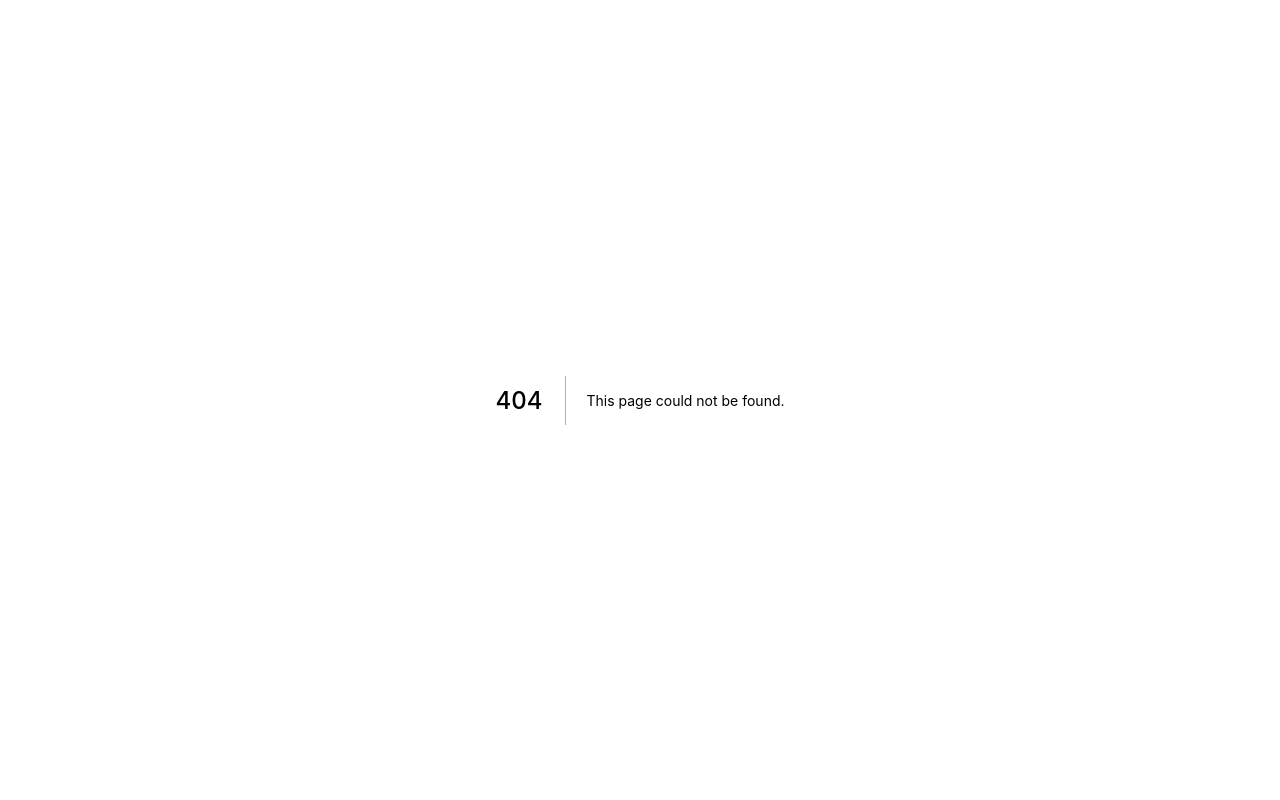
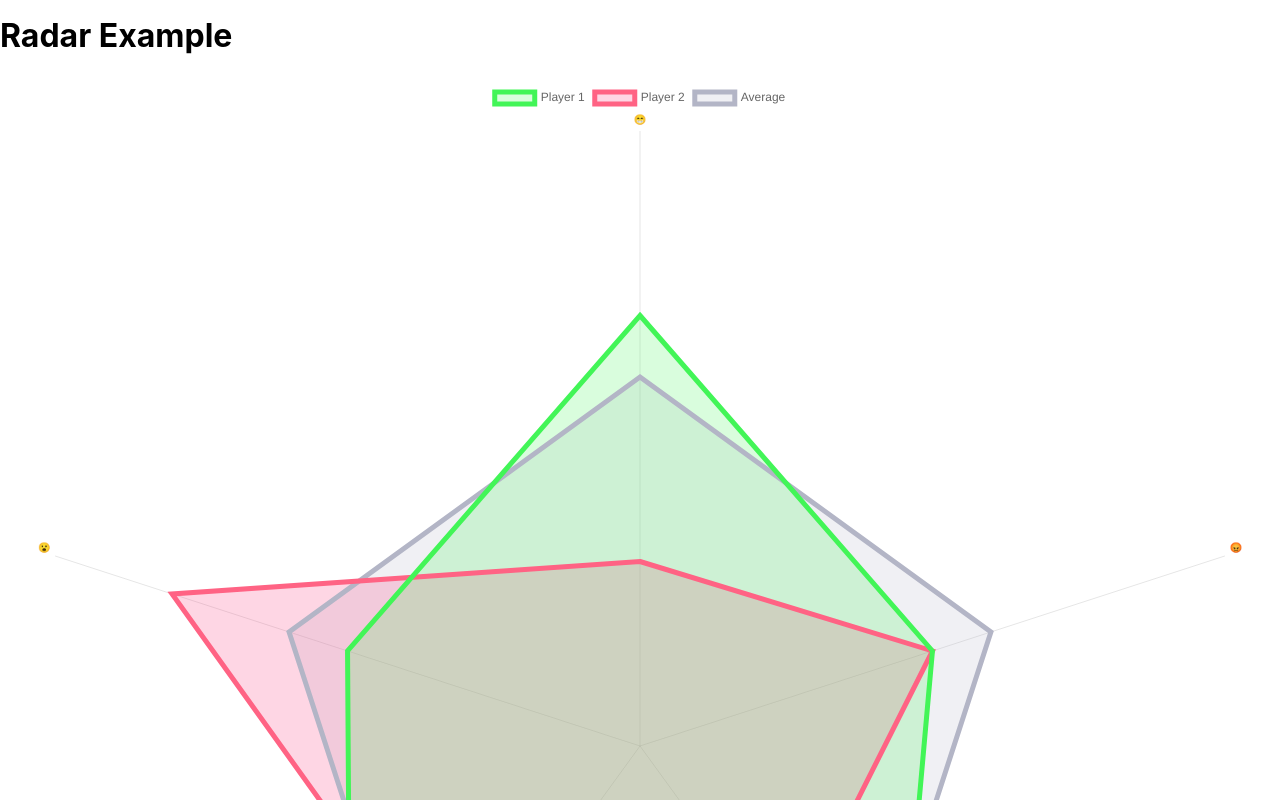
Before and after one commit to josefssonemil/emotion-star, a Next.js app: page /finalScreenTesting in a window 1280 px wide. Before the commit this address had no page. Shown: the top 800 px of the page. Built offline with nearby package versions, Linux system fonts and the light colour scheme.

Commit message:
Created example of radar diagram

```diff
--- /dev/null
+++ b/components/radar.tsx
@@ -0,0 +1,76 @@
+import React from 'react';
+import {Radar} from 'react-chartjs-2';
+
+const data = {
+  labels: ['😁', '😡', '😥', '😐', '😮'],
+  datasets: [
+    {
+      label: 'Player 1',
+      backgroundColor: 'rgba(66, 245, 87,0.2)',
+      borderColor: 'rgba(66, 245, 87,1)',
+      borderWidth: 5,
+      pointBackgroundColor: 'rgba(155,99,132,1)',
+      pointBorderColor: '#fff',
+      pointHoverBackgroundColor: '#fff',
+      pointHoverBorderColor: 'rgba(179,181,198,1)',
+      pointRadius: 0,
+      data: [70, 50, 70, 80, 50]
+    },
+    {
+      label: 'Player 2',
+      backgroundColor: 'rgba(247, 52, 120,0.2)',
+      borderColor: 'rgba(255,99,132,1)',
+      borderWidth: 5,
+      pointBackgroundColor: 'rgba(255,99,132,1)',
+      pointBorderColor: '#fff',
+      pointHoverBackgroundColor: '#fff',
+      pointHoverBorderColor: 'rgba(255,99,132,1)',
+      pointRadius: 0,
+      data: [30, 50, 40, 50, 80,]
+    },
+    {
+      label: 'Average',
+      backgroundColor: 'rgba(179,181,198,0.2)',
+      borderColor: 'rgba(179,181,198,1)',
+      borderWidth: 5,
+      pointBackgroundColor: 'rgba(179,181,198,1)',
+      pointBorderColor: '#fff',
+      pointHoverBackgroundColor: '#fff',
+      pointHoverBorderColor: 'rgba(255,99,132,1)',
+      pointRadius: 0,
+      data: [60, 60, 60, 60, 60,]
+    }
+  ]
+};
+
+const options={
+    scale: {
+        scaleLabel: {
+            fontSize: 100
+        },
+        angleLines: {
+            display: true
+        },
+        gridLines: {
+            circular: false,
+            display: false
+        },
+        ticks: {
+            display: false,
+            suggestedMin: 0,
+            suggestedMax: 100
+        }
+    }
+}
+const RadarChart = () => (
+  <div>
+    <h2>Radar Example</h2>
+    <Radar
+        data={data}
+        width={200}
+        height={200}
+        options={options}
+    />
+  </div>
+);
+export default RadarChart
--- a/package.json
+++ b/package.json
@@ -6,14 +6,15 @@
     "dev": "next dev",
     "start": "next start",
     "build": "next build && next export"
-
   },
   "dependencies": {
     "@tensorflow/tfjs-node": "^2.4.0",
     "canvas": "^2.6.1",
+    "chart.js": "^2.9.3",
     "face-api.js": "^0.22.2",
     "next": "9.5.3",
     "react": "16.13.1",
+    "react-chartjs-2": "^2.10.0",
     "react-dom": "16.13.1"
   },
   "devDependencies": {
--- /dev/null
+++ b/pages/finalScreenTesting.tsx
@@ -0,0 +1,10 @@
+import RadarChart from '../components/radar'
+export default function Home() {
+
+  return(
+    <div>
+      <RadarChart />
+    </div>
+  )
+
+}
```
Also changed, not shown: 1 other file (tests, documents, lock files or other folders).
